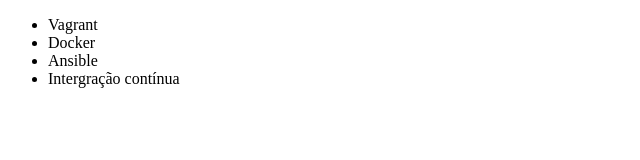
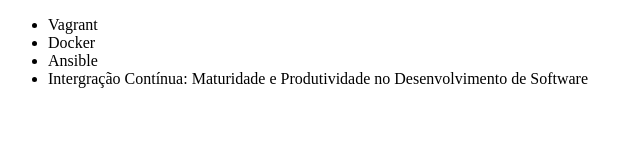
Before and after one commit to adrovarotto/alura-git, a plain HTML site: page Index.html in a window 1280 px wide. Shown: the whole page, without its empty margins (0-640 px from the left). Drawn offline with Linux system fonts and the light colour scheme.

Commit message:
Renomeando curso de Integração contínua

```diff
--- a/Index.html
+++ b/Index.html
@@ -9,7 +9,7 @@
             <li>Vagrant</li>
             <li>Docker</li>
             <li>Ansible</li>
-            <li>Intergração contínua</li>
+            <li>Intergração Contínua: Maturidade e Produtividade no Desenvolvimento de Software</li>
         </ul>
     </body>
 </html>
```
